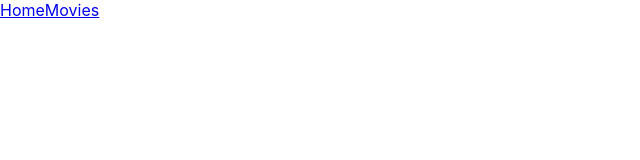
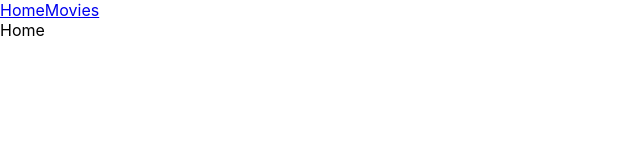
Before and after one commit to YuriyBeregovoy/goit-react-hw-05-movies, a React (Create React App) app: page / in a window 1280 px wide. Shown: the top 160 px of the page, without its empty margins (0-640 px from the left). Built offline with nearby package versions, Linux system fonts and the light colour scheme.

Commit message:
Update App.jsx

```diff
--- a/src/components/App.jsx
+++ b/src/components/App.jsx
@@ -15,8 +15,12 @@ export const App = () => {
         <NavLink to="/movies">Movies</NavLink>
       </nav>
       <Routes>
-        <Route path="/" element={<div></div>}/>
-        <Route  path="/movies" element={<div></div>}/>
+        <Route path="/" element={<div>Home</div>}/>
+        <Route path="/movies" element={<div>Movies</div>} />
+        <Route path="/movies/:movieId" element={<div>MovieDetails</div>}>
+          <Route path="/movies/:movieId/cast" element={<div>Cast</div>} />
+          <Route path="/movies/:movieId/reviews" element={<div>Reviews</div>} />
+        </Route>
       </Routes>
     </div>
   );
```
